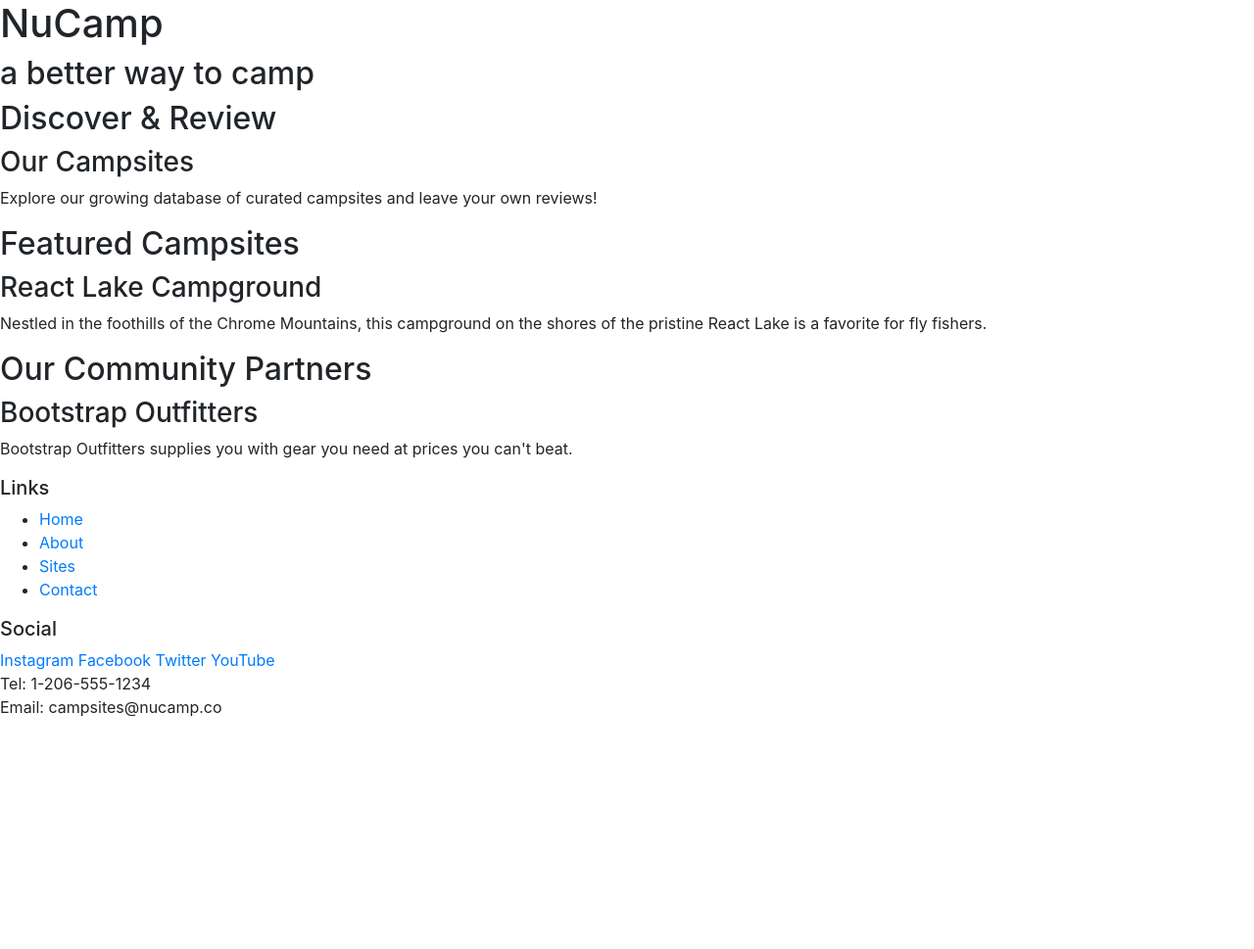
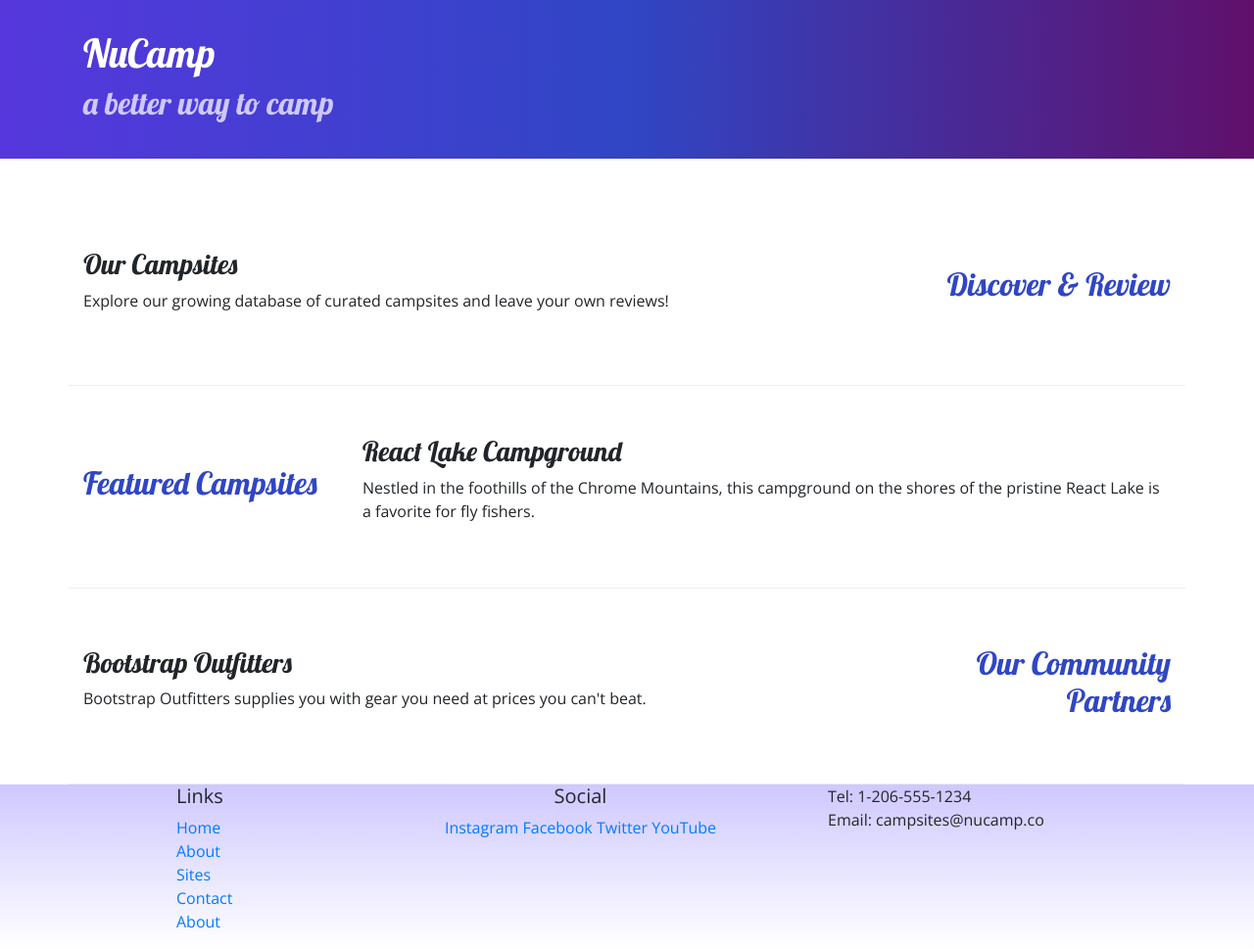
Before and after one commit to mamypoco/nucampsite, a website: page index.html in a window 1280 px wide. Shown: the whole page at 98% size. Before the commit the page ends 800 px from the top, so only its background shows below. Drawn offline with nearby package versions, Linux system fonts and the light colour scheme.

Commit message:
commit after taks3  1/15 in workshop

```diff
--- /dev/null
+++ b/css/styles.css
@@ -0,0 +1,32 @@
+body {
+    font-family: "Open Sans", sans-serif;
+
+}
+
+h1, h2, h3 {
+    font-family: "Lobster", cursive;
+}
+
+h2 {
+    color: #3046c5;
+}
+
+header h2 {
+    color: #CEC8FF;
+}
+
+footer {
+    background-image: linear-gradient(#CEC8FF, white);
+    padding: 20 px 0;
+}
+.jumbotron {
+    padding: 30px;
+    background-image: linear-gradient(to right, #5637DD, #3046C5, #60106B);
+    color: white;
+}
+
+.row-content {
+    padding: 50px 0;
+    border-bottom: 1px ridge;
+    min-height: 200px;
+}
--- a/index.html
+++ b/index.html
@@ -9,56 +9,83 @@
     <!-- Bootstrap CSS -->
     <link rel="stylesheet" href="node_modules/bootstrap/dist/css/bootstrap.min.css" />
 
+    <!-- Additional CSS must be placed after Bootstrap CSS -->
+    <link rel="stylesheet" href="https://fonts.googleapis.com/css?family=Lobster|Open+Sans" />
+    <link rel="stylesheet" href="css/styles.css" />
+
     <title>NuCamp: A Better Way To Camp</title>
 </head>
 
 <body>
 
-    <header>
-        <div>
+    <header class="jumbotron jumbotron-fluid">
+        <div class="container">
+            <div class="row">
+                <div class="col">
                     <h1>NuCamp</h1>
                     <h2>a better way to camp</h2>
                 </div>
+            </div>
+        </div>
     </header>
 
-    <div>
-        <h2>Discover & Review</h2>
+    <div class="container">
+        <div class="row row-content align-items-center">
+            <div class="col-sm-4 order-sm-last col-md-3">
+                <h2 class="text-sm-right">Discover & Review</h2>
+            </div>
+            <div class="col">
                 <h3>Our Campsites</h3>
-        <p>Explore our growing database of curated campsites and leave your own reviews!</p>
+                <p class="d-none d-sm-block">Explore our growing database of curated campsites and leave your own reviews!</p>
+        </div>
         </div>
 
-    <div>
+        <div class="row row-content align-items-center">
+            <div class="col-sm-4 col-md-3">
                 <h2>Featured Campsites</h2>
+            </div>
+            <div class="col">
                 <h3>React Lake Campground</h3>
-        <p>Nestled in the foothills of the Chrome Mountains, this campground on the shores of the pristine React Lake is a favorite for fly fishers.</p>
+                <p class="d-none d-sm-block">Nestled in the foothills of the Chrome Mountains, this campground on the shores of the pristine React Lake is a favorite for fly fishers.</p>
+            </div>
         </div>
 
-    <div>
-        <h2>Our Community Partners</h2>
+        <div class="row row-content align-items-center">
+            <div class="col-sm-4 order-sm-last col-md-3">
+                <h2 class="text-sm-right">Our Community Partners</h2>
+            </div>
+            <div class="col">
                 <h3>Bootstrap Outfitters</h3>
-        <p>Bootstrap Outfitters supplies you with gear you need at prices you can't beat.</p>
+                <p class="d-none d-sm-block">Bootstrap Outfitters supplies you with gear you need at prices you can't beat.</p>
+            </div>
+        </div>
     </div>
 
     <footer>
-        <div>
+        <div class="container">
+            <div class="row">
+                <div class="col-4 col-sm-2 offset-1">
                     <h5>Links</h5>
-            <ul>
+                    <ul class="list-unstyled">
                         <li><a href="#">Home</a></li>
                         <li><a href="#">About</a></li>
                         <li><a href="#">Sites</a></li>
                         <li><a href="#">Contact</a></li>
+                        <li><a href="aboutus.html">About</a></li>
                     </ul>
                 </div>
-        <div>
+                <div class="col-6 col-sm-5 text-center">
                     <h5>Social</h5>
                     <a href="http://instagram.com/">Instagram</a>
                     <a href="http://facebook.com/">Facebook</a>
                     <a href="http://twitter.com/">Twitter</a>
                     <a href="http://youtube.com/">YouTube</a>
                 </div>
-        <div>
+                <div class="col-sm-4 text center">
                     Tel: 1-206-555-1234<br />
                     Email: campsites@nucamp.co
+                </div>
+            </div>
         </div>
     </footer>
     <!-- jQuery must come first, then Popper.js, then the Bootstrap JavaScript plugins.-->
```
Also changed, not shown: aboutus.html (added, +98 -0 lines). Lines whose indentation alone changed are shown as unchanged.
